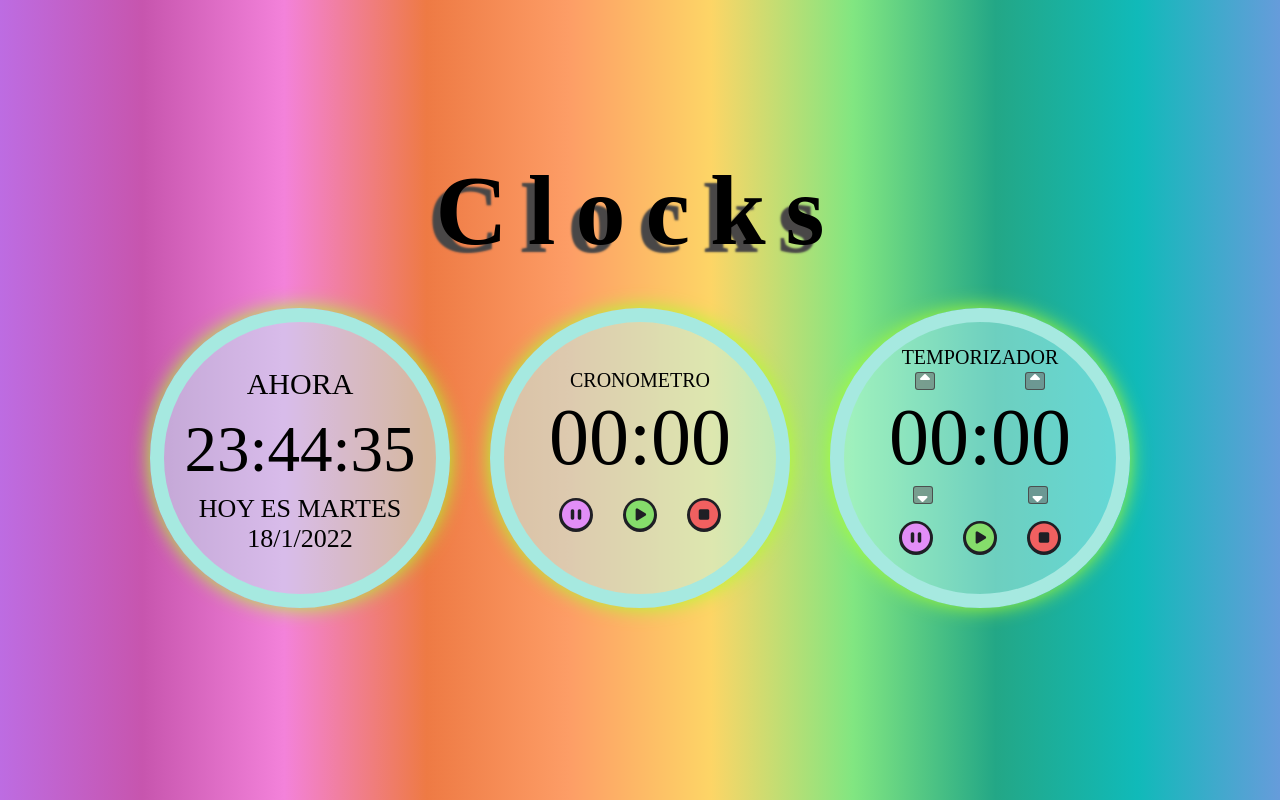
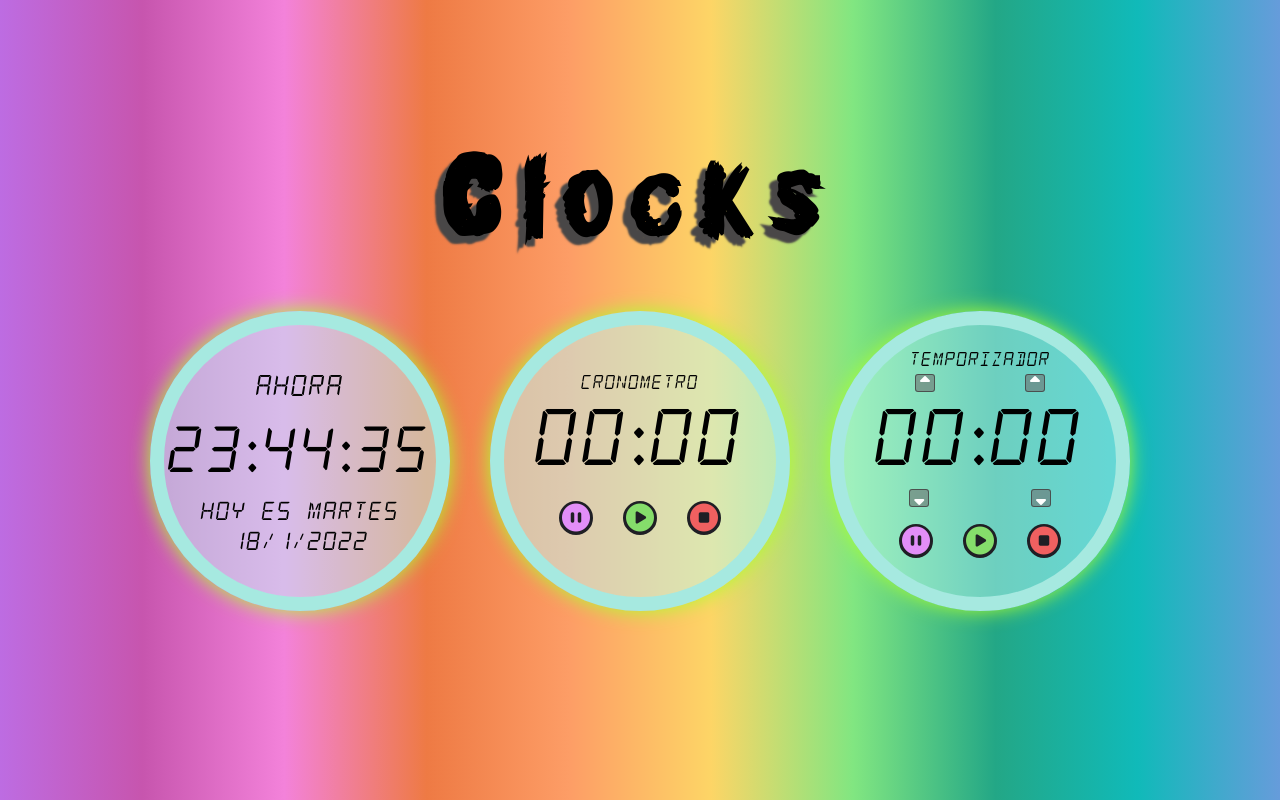
Before and after one commit to AngelesBazan/FrontendII, a plain HTML site: page Clocks/index.html in a window 1280 px wide. Drawn offline with Linux system fonts and the light colour scheme; the site is published under a folder, as on GitHub Pages, so addresses that start at the root find nothing.

Commit message:
Update style.css

```diff
--- a/Clocks/css/style.css
+++ b/Clocks/css/style.css
@@ -16,11 +16,11 @@
  */
 @font-face {
     font-family: 'alarmclock';
-    src: url(/fonts/alarm\ clock.ttf);
+    src: url(../fonts/alarm\ clock.ttf);
 }
 @font-face {
     font-family: 'oclock';
-    src: url(/fonts/TENOCLOCK-Regular.ttf);
+    src: url(../fonts/TENOCLOCK-Regular.ttf);
 }
 
 html{
```
